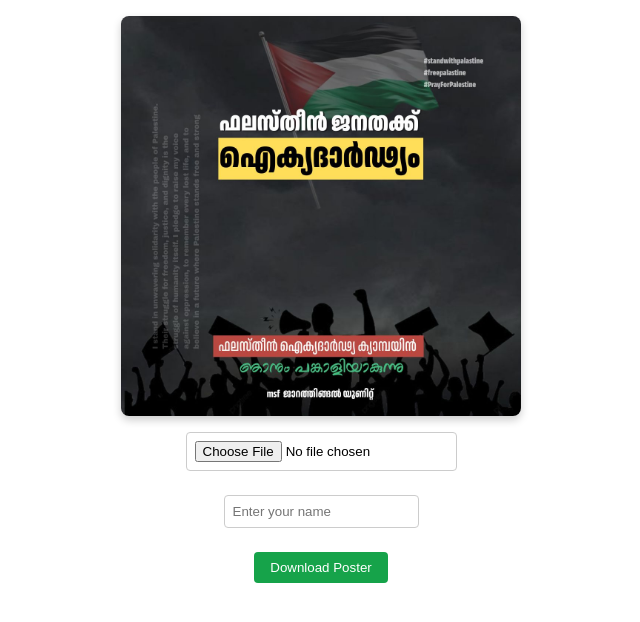
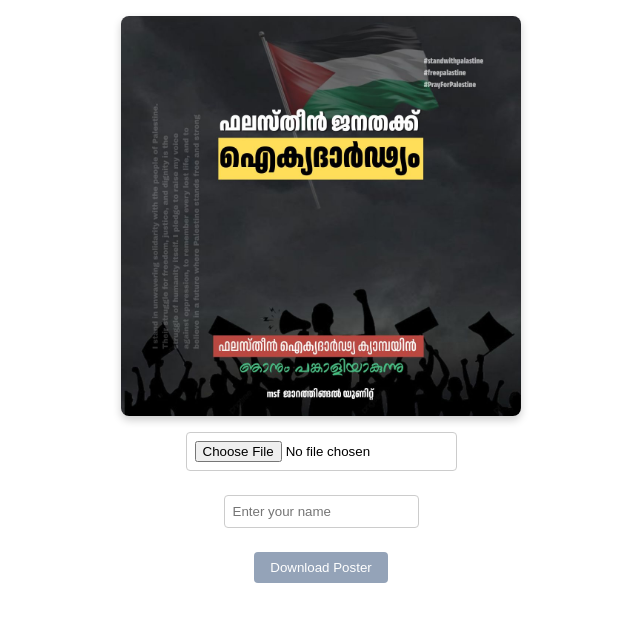
Before and after one commit to muhamedshijas/photo-posters, a React (Create React App) app: page / in a window 1280 px wide. Shown: the top 622 px of the page, without its empty margins (319-959 px from the left). Built offline with nearby package versions, Linux system fonts and the light colour scheme.

Commit message:
Disable download button if name or photo is empty

```diff
--- a/src/App.js
+++ b/src/App.js
@@ -192,9 +192,20 @@ export default function PalestineFrame() {
 
       <button
         onClick={handleDownload}
-        style={buttonStyle}
-        onMouseOver={(e) => (e.currentTarget.style.backgroundColor = "#15803d")}
-        onMouseOut={(e) => (e.currentTarget.style.backgroundColor = "#16a34a")}
+        disabled={!name || !croppedPhoto} // <-- disable if name or photo is missing
+        style={{
+          ...buttonStyle,
+          backgroundColor: !name || !croppedPhoto ? "#94a3b8" : "#16a34a", // gray if disabled
+          cursor: !name || !croppedPhoto ? "not-allowed" : "pointer",
+        }}
+        onMouseOver={(e) => {
+          if (name && croppedPhoto)
+            e.currentTarget.style.backgroundColor = "#15803d";
+        }}
+        onMouseOut={(e) => {
+          if (name && croppedPhoto)
+            e.currentTarget.style.backgroundColor = "#16a34a";
+        }}
       >
         Download Poster
       </button>
@@ -223,12 +234,7 @@ export default function PalestineFrame() {
               onChange={(e) => setZoom(Number(e.target.value))}
               style={zoomSliderStyle}
             />
-            <button
-              onClick={createCroppedImage}
-              style={{ ...buttonStyle, marginTop: "16px", width: "100%" }}
-            >
-              Apply Crop
-            </button>
+            <button onClick={createCroppedImage}>Apply Crop</button>
           </div>
         </div>
       )}
```
